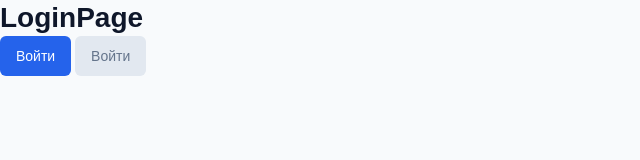
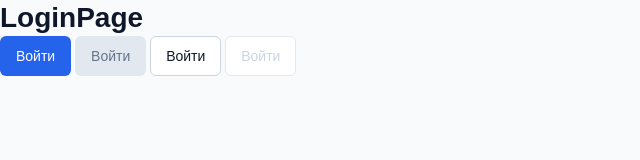
Before and after one commit to mareqqqqqqq/bug-tracker, a React (Vite) app in the folder app/frontend/: page /login in a window 1280 px wide. Shown: the top 160 px of the page, without its empty margins (0-640 px from the left). Built offline with nearby package versions, Linux system fonts and the light colour scheme.

Commit message:
feat: add secondary button variant

```diff
--- a/app/frontend/src/components/Button/Button.jsx
+++ b/app/frontend/src/components/Button/Button.jsx
@@ -1,9 +1,9 @@
 import styles from './Button.module.css';
 
-function Button({ children, disabled }) {
+function Button({ children, disabled, variant = 'primary' }) {
   return (
     <button
-      className={`${styles.button} ${styles.primary}`}
+      className={`${styles.button} ${styles[variant]}`}
       disabled={disabled}
     >
       {children}
--- a/app/frontend/src/components/Button/Button.module.css
+++ b/app/frontend/src/components/Button/Button.module.css
@@ -24,3 +24,18 @@
 .button:disabled {
   cursor: not-allowed;
 }
+
+.secondary {
+  background-color: var(--neutral-0);
+  color: var(--neutral-900);
+  border-color: var(--neutral-300);
+}
+
+.secondary:hover:not(:disabled) {
+  background-color: var(--neutral-100);
+}
+
+.secondary:disabled {
+  border-color: var(--neutral-200);
+  color: var(--neutral-300);
+}
--- a/app/frontend/src/pages/LoginPage.jsx
+++ b/app/frontend/src/pages/LoginPage.jsx
@@ -3,7 +3,11 @@ import Button from '../components/Button/Button.jsx';
 function LoginPage() {
   return (
     <>
-      <h1>LoginPage</h1> <Button>Войти</Button> <Button disabled>Войти</Button>
+      <h1>LoginPage</h1> <Button>Войти</Button> <Button disabled>Войти</Button>{' '}
+      <Button variant="secondary">Войти</Button>{' '}
+      <Button variant="secondary" disabled>
+        Войти
+      </Button>
     </>
   );
 }
```
